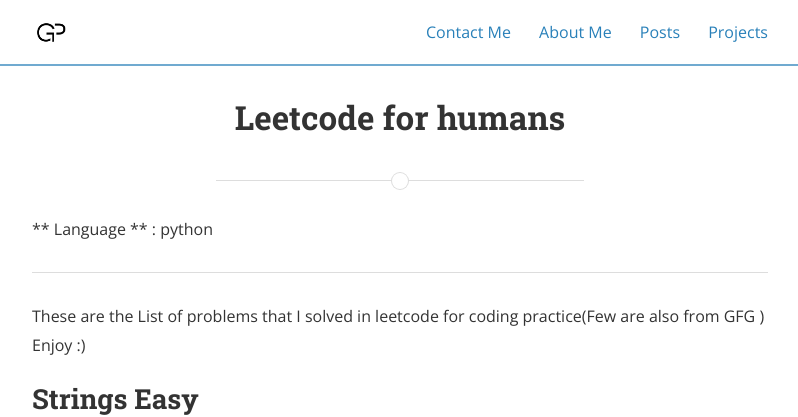
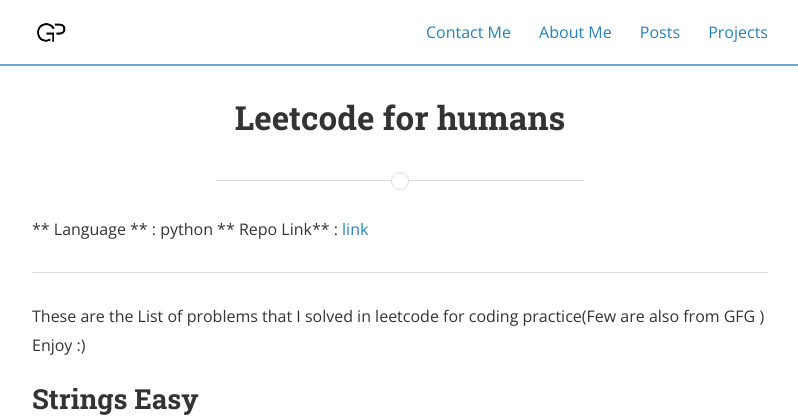
Before and after one commit to Gaurav-Pande/gaurav-pande.github.io, a Jekyll site: the page built from _projects/leetcode.md, in a window 1280 px wide and 900 px high. Shown: the top 417 px of the window, without its empty margins (240-1038 px from the left). Built offline with Jekyll 4.4.1, drawn with Linux system fonts in a browser that asks for light colours; nearby versions of some CDN libraries; a style sheet for code colours, icons or effects is not loaded.

Commit message:
Update leetcode.md

```diff
--- a/_projects/leetcode.md
+++ b/_projects/leetcode.md
@@ -6,11 +6,12 @@ date:
 permalink: /leetcode/
 categories: mixed
 desc: >-
- Problems that I solved for practising programming
+ Problems that I solved for to practice programming
 published: true
 ---
 
 ** Language ** : python
+** Repo Link** : [link](https://github.com/Gaurav-Pande/DataStructures/tree/master/leetcode)
 
 ---
 
```
